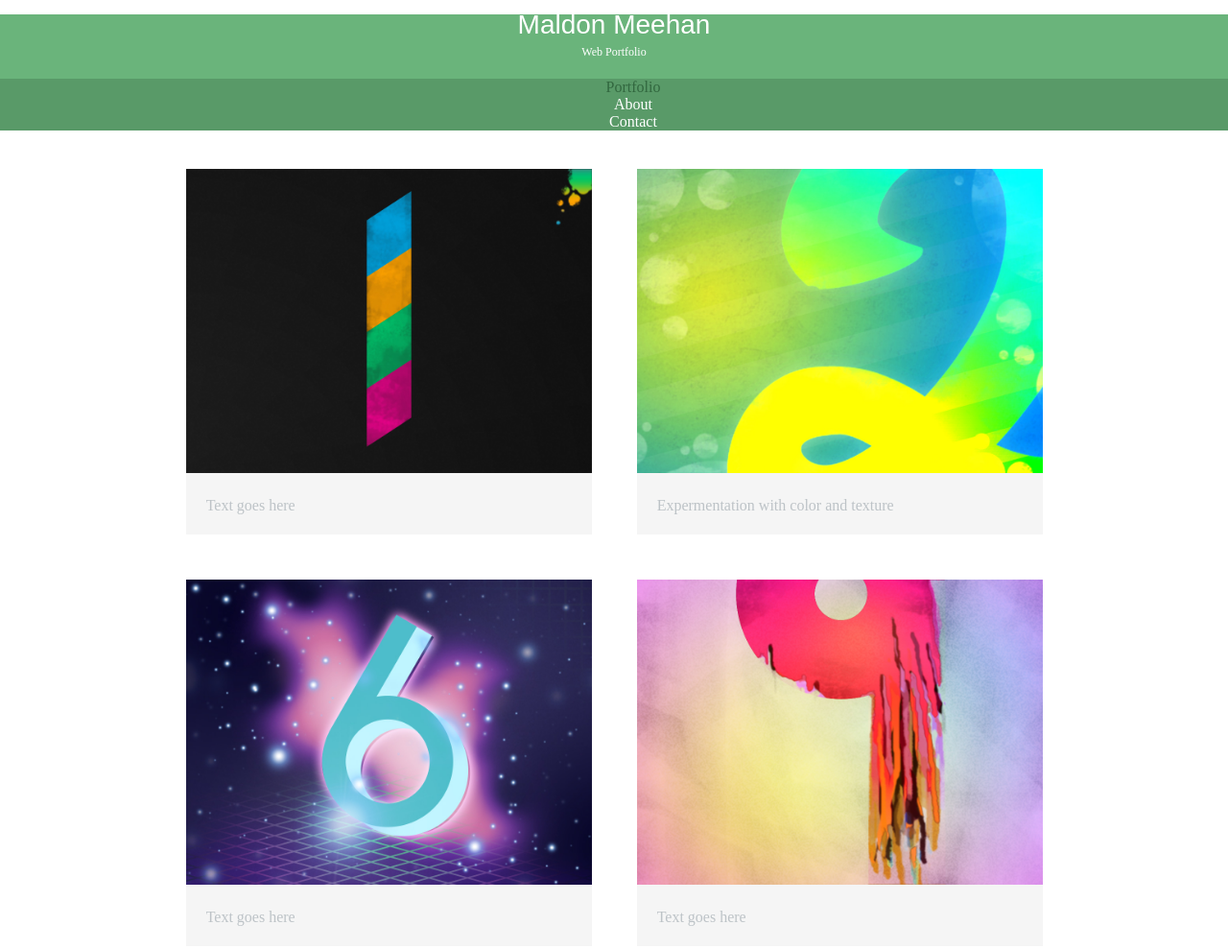
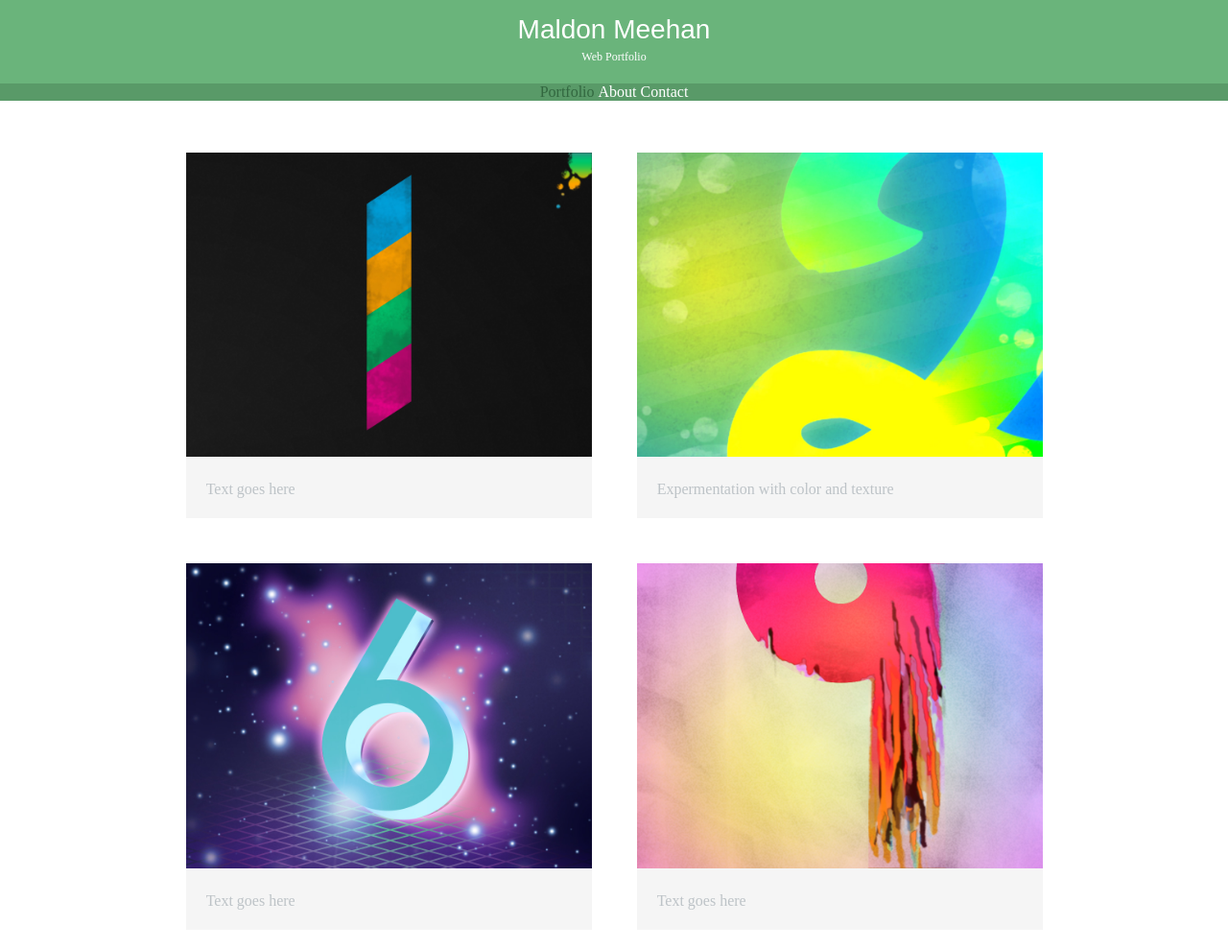
Before and after one commit to maldonmeehan/web-portfolio, a plain HTML site: page index.html in a window 1280 px wide. Shown: the top 989 px of the page at 96% size. Drawn offline with Linux system fonts and the light colour scheme; a web font is replaced by a local one.

Commit message:
build navigation with unordered lists

```diff
--- a/css/main.css
+++ b/css/main.css
@@ -22,6 +22,13 @@ img {
 /**************
 HEADING
 ***************/
+
+header {
+  float: left;
+  margin: 0 0 30px 0;
+  padding: 5px 0 0 0;
+  width: 100%;
+}
 
 #logo {
   text-align: center;
@@ -54,6 +61,15 @@ nav {
   margin: 20px 0 0;
 }
 
+nav ul {
+  list-style: none;
+  margin: 0 10px;
+  padding: 0;
+}
+
+nav li {
+  display: inline-block;
+}
 
 
 /**************
@@ -83,7 +99,7 @@ PAGE PORTFOLIO
   width: 45%;
   margin: 2.5%;
   background-color: #f5f5f5;
-  color: #bdc3c7
+  color: #bdc3c7;
 }
 
 #gallery li a p {
```
